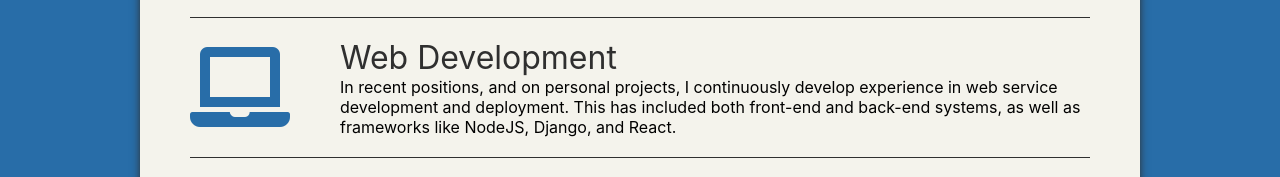
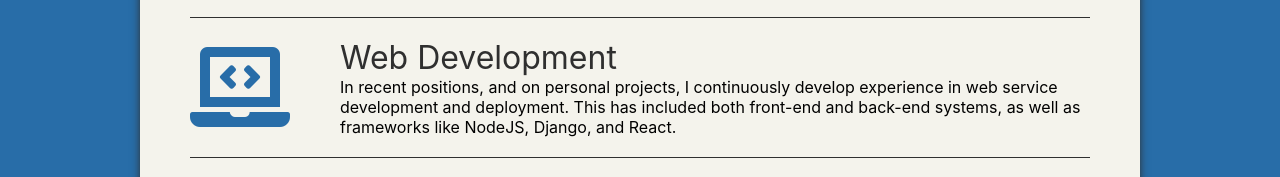
Before and after one commit to MMazzocchi/mmazzocchi.github.io, a React (Create React App) app: page / in a window 1280 px wide. Shown: the part 995-1172 px from the top of the page. Built offline with nearby package versions, Linux system fonts and the light colour scheme.

Commit message:
Made laptop the code version.

```diff
--- a/src/home/sections/web/Laptop.js
+++ b/src/home/sections/web/Laptop.js
@@ -11,7 +11,7 @@ const styles = {
 
 const Laptop = ({ classes }) => (
   <div className={ classes.icon }>
-    <i className="fas fa-laptop"></i>
+    <i className="fas fa-laptop-code"></i>
   </div>
 );
 
```
